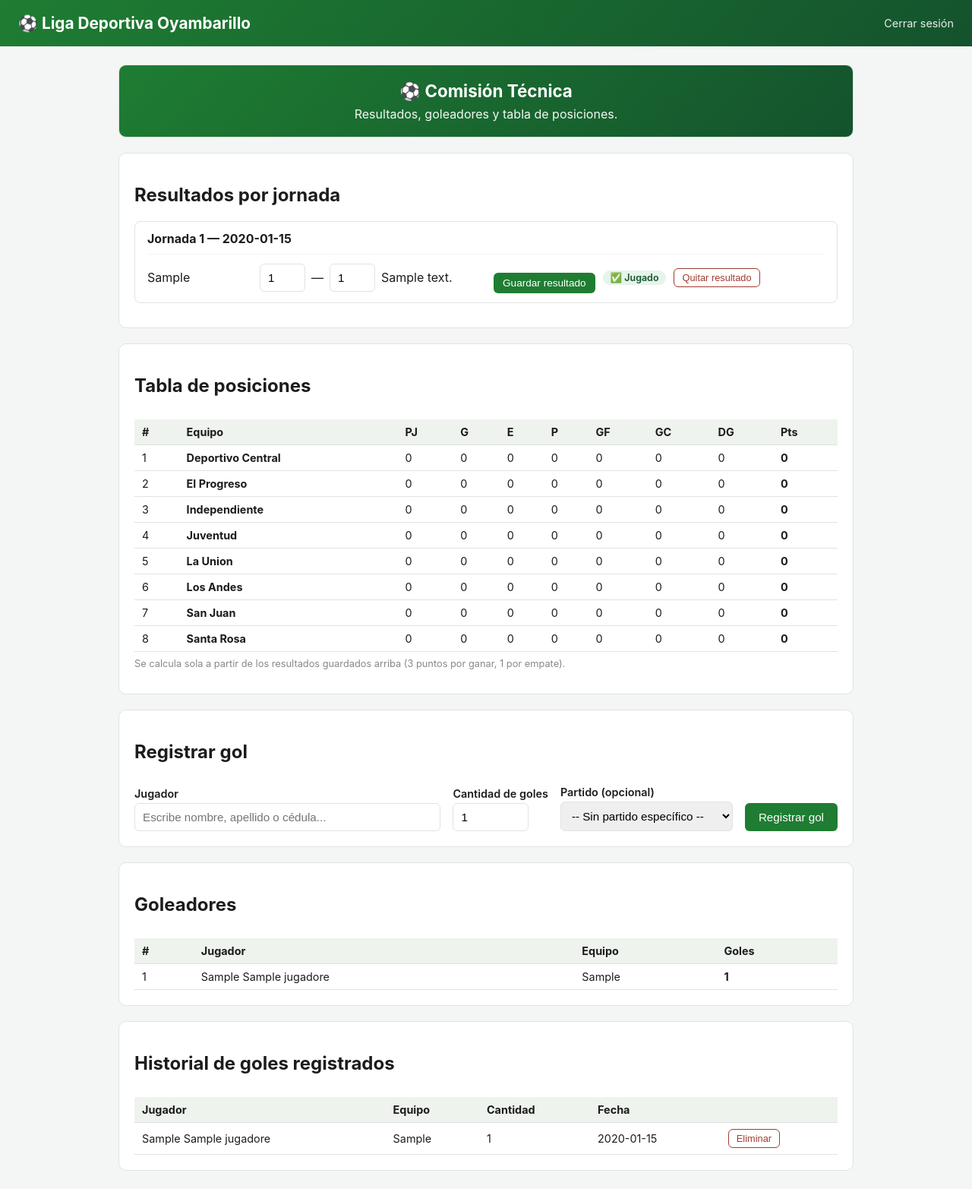
After one commit to FERNANDO85540/LIGA-DEPORTIVA-OYAMBARILLO, a Flask app: page /tecnica in a window 1280 px wide. The commit adds this page. Shown: the whole page at 76% size. Run offline with Flask 3, Linux system fonts and the light colour scheme; the visitor is signed in with stand-in values (Sample User, id 1); data comes from the database, SQL or seed files in the repository; tables that the repository leaves empty hold one stand-in row (values such as "Sample post"); some libraries are stand-ins or nearby versions.

Commit message:
Add Comisión Técnica (results/standings) and a public consultation site
New /tecnica module (admin, plus a separate "tecnica" login) lets
the technical commission record each match's final score and
individual scorers on top of the existing fixture. Standings
(tabla de posiciones) and top scorers are computed automatically
from that data — no manual point tallying.

Also added a public section (/publico, no login required) mirroring
what the user saw on a reference league site: standings, calendar,
teams, a searchable player directory, and results — all read-only.
The public player list deliberately omits cédula numbers (Ecuadorian
national ID), unlike the internal admin views. The login page now
links to it for anyone without an account.

Co-Authored-By: Claude Sonnet 5 <noreply@anthropic.com>
Claude-Session: https://claude.ai/code/session_01CP4ka2i6V9FGLanf3Enkwb

```diff
--- a/app.py
+++ b/app.py
@@ -105,6 +105,8 @@ CALIFICACION_USER = os.environ.get("CALIFICACION_USER", "comision")
 CALIFICACION_PASS = os.environ.get("CALIFICACION_PASS", "")
 SANCIONES_USER = os.environ.get("SANCIONES_USER", "sanciones")
 SANCIONES_PASS = os.environ.get("SANCIONES_PASS", "")
+TECNICA_USER = os.environ.get("TECNICA_USER", "tecnica")
+TECNICA_PASS = os.environ.get("TECNICA_PASS", "")
 
 
 @app.route("/fotos_jugadores/<path:filename>")
@@ -286,6 +288,24 @@ def init_db():
             fecha TEXT NOT NULL
         )
     """)
+
+    pcols = _columnas_existentes(db, "partidos")
+    if "goles_local" not in pcols:
+        db.execute("ALTER TABLE partidos ADD COLUMN goles_local INTEGER")
+    if "goles_visitante" not in pcols:
+        db.execute("ALTER TABLE partidos ADD COLUMN goles_visitante INTEGER")
+    if "jugado" not in pcols:
+        db.execute("ALTER TABLE partidos ADD COLUMN jugado INTEGER NOT NULL DEFAULT 0")
+
+    db.execute(f"""
+        CREATE TABLE IF NOT EXISTS goles (
+            id {tipo_id},
+            jugador_id INTEGER NOT NULL,
+            partido_id INTEGER,
+            cantidad INTEGER NOT NULL DEFAULT 1,
+            fecha TEXT NOT NULL
+        )
+    """)
     db.commit()
     db.close()
 
@@ -361,6 +381,18 @@ def sanciones_required(f):
     return wrapper
 
 
+def tecnica_required(f):
+    @wraps(f)
+    def wrapper(*args, **kwargs):
+        if not session.get("logged_in"):
+            return redirect(url_for("login"))
+        if session.get("rol") not in ("admin", "tecnica"):
+            flash("Esta acción requiere acceso al módulo de la Comisión Técnica.")
+            return redirect(url_for("index"))
+        return f(*args, **kwargs)
+    return wrapper
+
+
 def equipo_permitido(equipo_id):
     if session.get("rol") == "admin":
         return True
@@ -403,6 +435,12 @@ def login():
             session["logged_in"] = True
             session["rol"] = "sanciones"
             return redirect(url_for("sanciones_modulo"))
+
+        if TECNICA_PASS and user == TECNICA_USER and pw == TECNICA_PASS:
+            session.clear()
+            session["logged_in"] = True
+            session["rol"] = "tecnica"
+            return redirect(url_for("tecnica_modulo"))
 
         db = get_db()
         equipo = db.execute(
@@ -444,6 +482,8 @@ def index():
         return redirect(url_for("comision_modulo"))
     if session.get("rol") == "sanciones":
         return redirect(url_for("sanciones_modulo"))
+    if session.get("rol") == "tecnica":
+        return redirect(url_for("tecnica_modulo"))
     return redirect(url_for("inscripcion"))
 
 
@@ -1549,6 +1589,225 @@ def marcar_sancion_pagada(sancion_id):
     return redirect(url_for("sanciones_modulo"))
 
 
+def _calcular_tabla_posiciones(db):
+    equipos = db.execute("SELECT nombre FROM equipos ORDER BY nombre").fetchall()
+    tabla = {
+        e["nombre"]: {"equipo": e["nombre"], "pj": 0, "g": 0, "e": 0, "p": 0, "gf": 0, "gc": 0, "pts": 0}
+        for e in equipos
+    }
+
+    partidos = db.execute(
+        "SELECT * FROM partidos WHERE jugado = 1 AND goles_local IS NOT NULL AND goles_visitante IS NOT NULL"
+    ).fetchall()
+    for p in partidos:
+        local, visitante = p["equipo_local"], p["equipo_visitante"]
+        gl, gv = p["goles_local"], p["goles_visitante"]
+        if local not in tabla or visitante not in tabla:
+            continue
+        tabla[local]["pj"] += 1
+        tabla[visitante]["pj"] += 1
+        tabla[local]["gf"] += gl
+        tabla[local]["gc"] += gv
+        tabla[visitante]["gf"] += gv
+        tabla[visitante]["gc"] += gl
+        if gl > gv:
+            tabla[local]["g"] += 1
+            tabla[local]["pts"] += 3
+            tabla[visitante]["p"] += 1
+        elif gl < gv:
+            tabla[visitante]["g"] += 1
+            tabla[visitante]["pts"] += 3
+            tabla[local]["p"] += 1
+        else:
+            tabla[local]["e"] += 1
+            tabla[visitante]["e"] += 1
+            tabla[local]["pts"] += 1
+            tabla[visitante]["pts"] += 1
+
+    filas = list(tabla.values())
+    for f in filas:
+        f["dg"] = f["gf"] - f["gc"]
+    filas.sort(key=lambda f: (-f["pts"], -f["dg"], -f["gf"]))
+    return filas
+
+
+def _calcular_goleadores(db, limite=15):
+    return db.execute(
+        """
+        SELECT j.id, j.nombres, j.apellidos, j.equipo, SUM(g.cantidad) AS goles
+        FROM goles g
+        JOIN jugadores j ON j.id = g.jugador_id
+        GROUP BY j.id, j.nombres, j.apellidos, j.equipo
+        ORDER BY goles DESC
+        LIMIT ?
+        """,
+        (limite,),
+    ).fetchall()
+
+
+@app.route("/tecnica")
+@tecnica_required
+def tecnica_modulo():
+    db = get_db()
+    jornadas = _fixture_completo(db)
+    jugadores = db.execute(
+        "SELECT * FROM jugadores WHERE categoria = ? ORDER BY equipo, apellidos, nombres",
+        (CATEGORIA_ACTIVA,),
+    ).fetchall()
+    jugadores_js = [
+        {"id": j["id"], "label": f"{j['apellidos']} {j['nombres']} ({j['cedula']})", "equipo": j["equipo"]}
+        for j in jugadores
+    ]
+    tabla = _calcular_tabla_posiciones(db)
+    goleadores = _calcular_goleadores(db)
+    goles_registrados = db.execute(
+        """
+        SELECT g.*, j.nombres AS j_nombres, j.apellidos AS j_apellidos, j.equipo AS j_equipo
+        FROM goles g
+        JOIN jugadores j ON j.id = g.jugador_id
+        ORDER BY g.fecha DESC, g.id DESC
+        """
+    ).fetchall()
+
+    return render_template(
+        "tecnica_modulo.html",
+        jornadas=jornadas,
+        jugadores_js=jugadores_js,
+        tabla=tabla,
+        goleadores=goleadores,
+        goles_registrados=goles_registrados,
+    )
+
+
+@app.route("/tecnica/partido/<int:partido_id>/resultado", methods=["POST"])
+@tecnica_required
+def registrar_resultado(partido_id):
+    db = get_db()
+    partido = db.execute("SELECT * FROM partidos WHERE id = ?", (partido_id,)).fetchone()
+    if not partido:
+        flash("Partido no encontrado.")
+        return redirect(url_for("tecnica_modulo"))
+    gl = request.form.get("goles_local", "").strip()
+    gv = request.form.get("goles_visitante", "").strip()
+    if not gl.isdigit() or not gv.isdigit():
+        flash("Ingresa un marcador válido (números).")
+        return redirect(url_for("tecnica_modulo"))
+    db.execute(
+        "UPDATE partidos SET goles_local = ?, goles_visitante = ?, jugado = 1 WHERE id = ?",
+        (int(gl), int(gv), partido_id),
+    )
+    db.commit()
+    flash("Resultado registrado.", "ok")
+    return redirect(url_for("tecnica_modulo"))
+
+
+@app.route("/tecnica/partido/<int:partido_id>/quitar_resultado", methods=["POST"])
+@tecnica_required
+def quitar_resultado(partido_id):
+    db = get_db()
+    db.execute(
+        "UPDATE partidos SET goles_local = NULL, goles_visitante = NULL, jugado = 0 WHERE id = ?",
+        (partido_id,),
+    )
+    db.commit()
+    flash("Resultado eliminado.", "ok")
+    return redirect(url_for("tecnica_modulo"))
+
+
+@app.route("/tecnica/gol/agregar", methods=["POST"])
+@tecnica_required
+def agregar_gol():
+    db = get_db()
+    jugador_id = request.form.get("jugador_id", "").strip()
+    partido_id = request.form.get("partido_id", "").strip() or None
+    cantidad = request.form.get("cantidad", "1").strip()
+
+    if not jugador_id.isdigit() or not cantidad.isdigit() or int(cantidad) < 1:
+        flash("Selecciona un jugador y una cantidad de goles válida.")
+        return redirect(url_for("tecnica_modulo"))
+
+    db.execute(
+        "INSERT INTO goles (jugador_id, partido_id, cantidad, fecha) VALUES (?, ?, ?, ?)",
+        (int(jugador_id), partido_id, int(cantidad), datetime.now().strftime("%Y-%m-%d %H:%M")),
+    )
+    db.commit()
+    flash("Gol(es) registrado(s).", "ok")
+    return redirect(url_for("tecnica_modulo"))
+
+
+@app.route("/tecnica/gol/<int:gol_id>/eliminar", methods=["POST"])
+@tecnica_required
+def eliminar_gol(gol_id):
+    db = get_db()
+    db.execute("DELETE FROM goles WHERE id = ?", (gol_id,))
+    db.commit()
+    flash("Registro de gol eliminado.", "ok")
+    return redirect(url_for("tecnica_modulo"))
+
+
+# ---------- Sección pública: consulta libre, sin necesidad de cuenta ----------
+
+@app.route("/publico")
+def publico_inicio():
+    return render_template("publico_inicio.html")
+
+
+@app.route("/publico/tabla")
+def publico_tabla():
+    db = get_db()
+    tabla = _calcular_tabla_posiciones(db)
+    goleadores = _calcular_goleadores(db)
+    return render_template("publico_tabla.html", tabla=tabla, goleadores=goleadores)
+
+
+@app.route("/publico/calendario")
+def publico_calendario():
+    db = get_db()
+    jornadas = _fixture_completo(db)
+    return render_template("publico_calendario.html", jornadas=jornadas)
+
+
+@app.route("/publico/equipos")
+def publico_equipos():
+    db = get_db()
+    equipos = db.execute("SELECT * FROM equipos ORDER BY nombre").fetchall()
+    conteos = {}
+    for e in equipos:
+        conteos[e["nombre"]] = db.execute(
+            "SELECT COUNT(*) c FROM jugadores WHERE equipo = ? AND categoria = ?",
+            (e["nombre"], CATEGORIA_ACTIVA),
+        ).fetchone()["c"]
+    return render_template("publico_equipos.html", equipos=equipos, conteos=conteos, categoria=CATEGORIA_ACTIVA)
+
+
+@app.route("/publico/jugadores")
+def publico_jugadores():
+    db = get_db()
+    # Solo datos que pueden verse públicamente: sin cédula.
+    jugadores = db.execute(
+        """SELECT nombres, apellidos, equipo, categoria, subcategoria, numero_camiseta, calificado
+           FROM jugadores WHERE categoria = ? ORDER BY equipo, apellidos, nombres""",
+        (CATEGORIA_ACTIVA,),
+    ).fetchall()
+    return render_template("publico_jugadores.html", jugadores=jugadores, categoria=CATEGORIA_ACTIVA)
+
+
+@app.route("/publico/resultados")
+def publico_resultados():
+    db = get_db()
+    partidos = db.execute(
+        """
+        SELECT p.*, jo.numero AS jornada_numero
+        FROM partidos p
+        JOIN jornadas jo ON jo.id = p.jornada_id
+        WHERE p.jugado = 1
+        ORDER BY jo.numero DESC, p.id DESC
+        """
+    ).fetchall()
+    goleadores = _calcular_goleadores(db)
+    return render_template("publico_resultados.html", partidos=partidos, goleadores=goleadores)
+
+
 @app.route("/jugador/<int:jugador_id>/eliminar", methods=["POST"])
 @login_required
 def eliminar_jugador(jugador_id):
--- a/render.yaml
+++ b/render.yaml
@@ -28,3 +28,7 @@ services:
         value: sanciones
       - key: SANCIONES_PASS
         sync: false
+      - key: TECNICA_USER
+        value: tecnica
+      - key: TECNICA_PASS
+        sync: false
--- a/templates/inscripcion.html
+++ b/templates/inscripcion.html
@@ -13,6 +13,7 @@
     <a href="{{ url_for('carnets_modulo') }}"><button type="button">🪪 Módulo de carnets (imprimir y marcar entregados)</button></a>
     <a href="{{ url_for('comision_modulo') }}"><button type="button">🗓️ Comisión de Calificación (fixture y calificación)</button></a>
     <a href="{{ url_for('sanciones_modulo') }}"><button type="button">🟨🟥 Comisión de Penas y Sanciones</button></a>
+    <a href="{{ url_for('tecnica_modulo') }}"><button type="button">⚽ Comisión Técnica (resultados y tabla)</button></a>
   </p>
   <div class="cupos-grid">
     {% for e in equipos %}
--- a/templates/login.html
+++ b/templates/login.html
@@ -10,4 +10,7 @@
     <button type="submit">Ingresar</button>
   </form>
 </div>
+<div class="card" style="max-width: 380px; margin: -10px auto 40px; text-align:center;">
+  <a href="{{ url_for('publico_inicio') }}">👀 Ver información pública de la liga (sin necesidad de cuenta)</a>
+</div>
 {% endblock %}
--- /dev/null
+++ b/templates/tecnica_modulo.html
@@ -0,0 +1,167 @@
+{% extends "base.html" %}
+{% block content %}
+
+<div class="card" style="text-align:center; background: linear-gradient(135deg, #1e7d32, #14532d); color: white;">
+  <h1 style="margin:0; font-size:1.4rem;">⚽ Comisión Técnica</h1>
+  <p style="margin:6px 0 0; opacity:0.95;">Resultados, goleadores y tabla de posiciones.</p>
+</div>
+
+<div class="card">
+  <h2>Resultados por jornada</h2>
+  {% if not jornadas %}
+    <p style="color:#888;">Todavía no hay jornadas creadas (eso lo arma la Comisión de Calificación).</p>
+  {% endif %}
+  {% for item in jornadas %}
+  <div style="border:1px solid var(--borde); border-radius:8px; padding:12px 16px; margin-bottom:12px;">
+    <strong>Jornada {{ item.jornada.numero }}{% if item.jornada.fecha %} — {{ item.jornada.fecha }}{% endif %}</strong>
+    {% if not item.partidos %}
+      <p style="color:#888; font-size:0.85rem; margin:8px 0 0;">Sin partidos en esta jornada.</p>
+    {% endif %}
+    {% for p in item.partidos %}
+    <div style="display:flex; gap:10px; flex-wrap:wrap; align-items:center; margin-top:10px; padding-top:10px; border-top:1px solid var(--fondo);">
+      <form method="post" action="{{ url_for('registrar_resultado', partido_id=p.id) }}" style="display:flex; gap:8px; flex-wrap:wrap; align-items:center; margin:0;">
+        <span style="min-width:140px;">{{ p.equipo_local }}</span>
+        <input type="number" name="goles_local" min="0" value="{{ p.goles_local if p.goles_local is not none else '' }}" style="width:60px;">
+        <span>—</span>
+        <input type="number" name="goles_visitante" min="0" value="{{ p.goles_visitante if p.goles_visitante is not none else '' }}" style="width:60px;">
+        <span style="min-width:140px;">{{ p.equipo_visitante }}</span>
+        <button type="submit" style="padding:6px 12px; font-size:0.85rem;">Guardar resultado</button>
+      </form>
+      {% if p.jugado %}
+        <span class="badge badge-ok">✅ Jugado</span>
+        <form method="post" action="{{ url_for('quitar_resultado', partido_id=p.id) }}" onsubmit="return confirm('¿Quitar el resultado de este partido?');" style="margin:0;">
+          <button type="submit" class="btn-del">Quitar resultado</button>
+        </form>
+      {% else %}
+        <span class="badge" style="background:#eef3ee; color:#555;">Pendiente</span>
+      {% endif %}
+    </div>
+    {% endfor %}
+  </div>
+  {% endfor %}
+</div>
+
+<div class="card">
+  <h2>Tabla de posiciones</h2>
+  <div style="overflow-x:auto;">
+  <table class="tabla-responsive">
+    <thead>
+      <tr><th>#</th><th>Equipo</th><th>PJ</th><th>G</th><th>E</th><th>P</th><th>GF</th><th>GC</th><th>DG</th><th>Pts</th></tr>
+    </thead>
+    <tbody>
+      {% for f in tabla %}
+      <tr>
+        <td data-label="#">{{ loop.index }}</td>
+        <td data-label="Equipo"><strong>{{ f.equipo }}</strong></td>
+        <td data-label="PJ">{{ f.pj }}</td>
+        <td data-label="G">{{ f.g }}</td>
+        <td data-label="E">{{ f.e }}</td>
+        <td data-label="P">{{ f.p }}</td>
+        <td data-label="GF">{{ f.gf }}</td>
+        <td data-label="GC">{{ f.gc }}</td>
+        <td data-label="DG">{{ f.dg }}</td>
+        <td data-label="Pts"><strong>{{ f.pts }}</strong></td>
+      </tr>
+      {% endfor %}
+    </tbody>
+  </table>
+  </div>
+  <p style="font-size:0.8rem; color:#888; margin-top:8px;">Se calcula sola a partir de los resultados guardados arriba (3 puntos por ganar, 1 por empate).</p>
+</div>
+
+<div class="card">
+  <h2>Registrar gol</h2>
+  <form method="post" action="{{ url_for('agregar_gol') }}" style="display:flex; gap:16px; flex-wrap:wrap; align-items:flex-end;">
+    <div style="flex:1; min-width:220px;">
+      <label>Jugador</label>
+      <div class="buscador-jugador" id="buscadorGolJugador">
+        <input type="text" class="buscador-input" placeholder="Escribe nombre, apellido o cédula..." autocomplete="off" required>
+        <input type="hidden" class="buscador-valor" name="jugador_id">
+        <div class="buscador-lista" style="display:none;"></div>
+      </div>
+    </div>
+    <div>
+      <label>Cantidad de goles</label>
+      <input type="number" name="cantidad" min="1" value="1" required style="width:100px;">
+    </div>
+    <div>
+      <label>Partido (opcional)</label>
+      <select name="partido_id">
+        <option value="">-- Sin partido específico --</option>
+        {% for item in jornadas %}
+          {% for p in item.partidos %}
+            <option value="{{ p.id }}">J{{ item.jornada.numero }}: {{ p.equipo_local }} vs {{ p.equipo_visitante }}</option>
+          {% endfor %}
+        {% endfor %}
+      </select>
+    </div>
+    <button type="submit">Registrar gol</button>
+  </form>
+</div>
+
+<div class="card">
+  <h2>Goleadores</h2>
+  {% if not goleadores %}
+    <p style="color:#888;">Todavía no hay goles registrados.</p>
+  {% else %}
+  <div style="overflow-x:auto;">
+  <table class="tabla-responsive">
+    <thead>
+      <tr><th>#</th><th>Jugador</th><th>Equipo</th><th>Goles</th></tr>
+    </thead>
+    <tbody>
+      {% for g in goleadores %}
+      <tr>
+        <td data-label="#">{{ loop.index }}</td>
+        <td data-label="Jugador">{{ g.apellidos }} {{ g.nombres }}</td>
+        <td data-label="Equipo">{{ g.equipo }}</td>
+        <td data-label="Goles"><strong>{{ g.goles }}</strong></td>
+      </tr>
+      {% endfor %}
+    </tbody>
+  </table>
+  </div>
+  {% endif %}
+</div>
+
+<div class="card">
+  <h2>Historial de goles registrados</h2>
+  {% if not goles_registrados %}
+    <p style="color:#888;">No hay registros.</p>
+  {% else %}
+  <div style="overflow-x:auto;">
+  <table class="tabla-responsive">
+    <thead>
+      <tr><th>Jugador</th><th>Equipo</th><th>Cantidad</th><th>Fecha</th><th></th></tr>
+    </thead>
+    <tbody>
+      {% for g in goles_registrados %}
+      <tr>
+        <td data-label="Jugador">{{ g.j_apellidos }} {{ g.j_nombres }}</td>
+        <td data-label="Equipo">{{ g.j_equipo }}</td>
+        <td data-label="Cantidad">{{ g.cantidad }}</td>
+        <td data-label="Fecha">{{ g.fecha }}</td>
+        <td data-label="" class="table-actions">
+          <form method="post" action="{{ url_for('eliminar_gol', gol_id=g.id) }}" onsubmit="return confirm('¿Eliminar este registro?');" style="margin:0;">
+            <button type="submit" class="btn-del">Eliminar</button>
+          </form>
+        </td>
+      </tr>
+      {% endfor %}
+    </tbody>
+  </table>
+  </div>
+  {% endif %}
+</div>
+
+{% endblock %}
+
+{% block extra_scripts %}
+<script>
+(function () {
+  const JUGADORES = {{ jugadores_js|tojson }};
+  const raiz = document.getElementById('buscadorGolJugador');
+  if (raiz) window.initBuscadorJugador(raiz, JUGADORES);
+})();
+</script>
+{% endblock %}
```
Also changed, not shown: templates/publico_calendario.html (added, +38 -0 lines), templates/publico_equipos.html (added, +22 -0 lines), templates/publico_inicio.html (added, +51 -0 lines), templates/publico_jugadores.html (added, +57 -0 lines), templates/publico_resultados.html (added, +60 -0 lines), templates/publico_tabla.html (added, +61 -0 lines).
